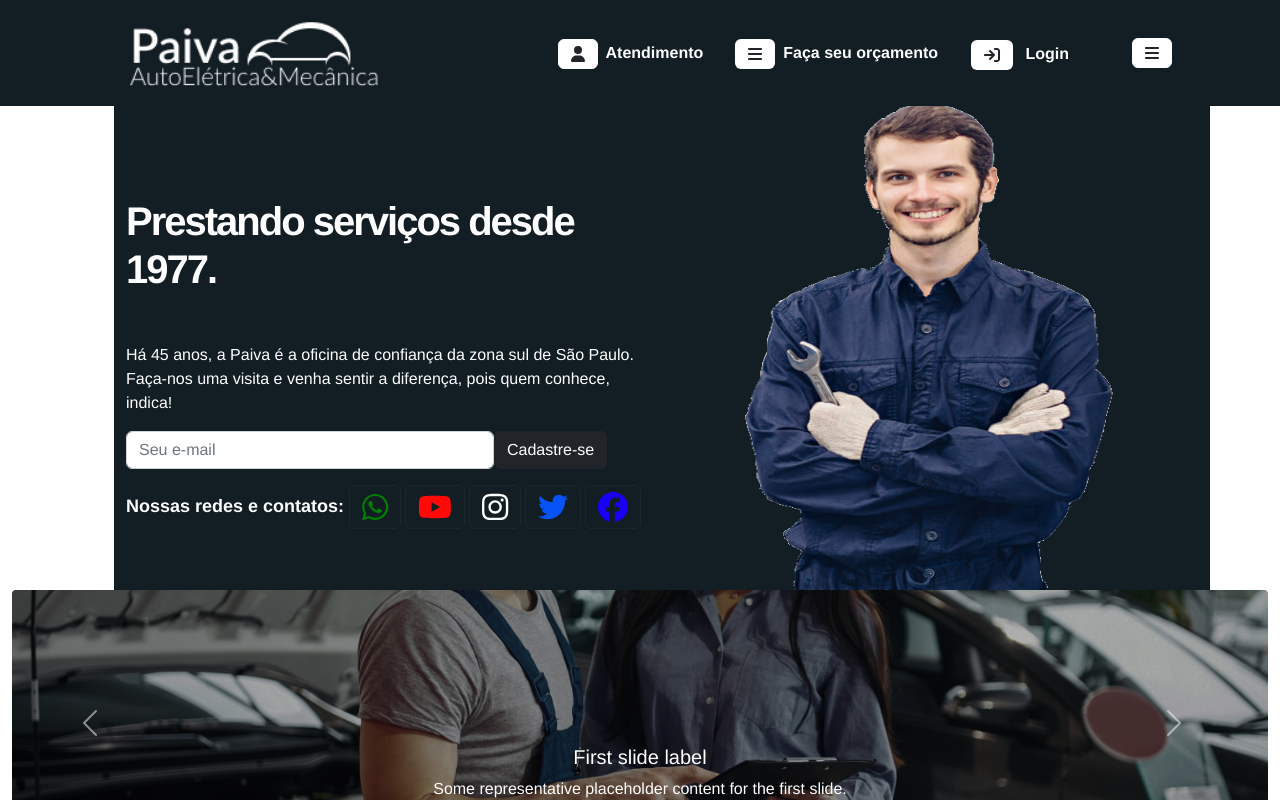
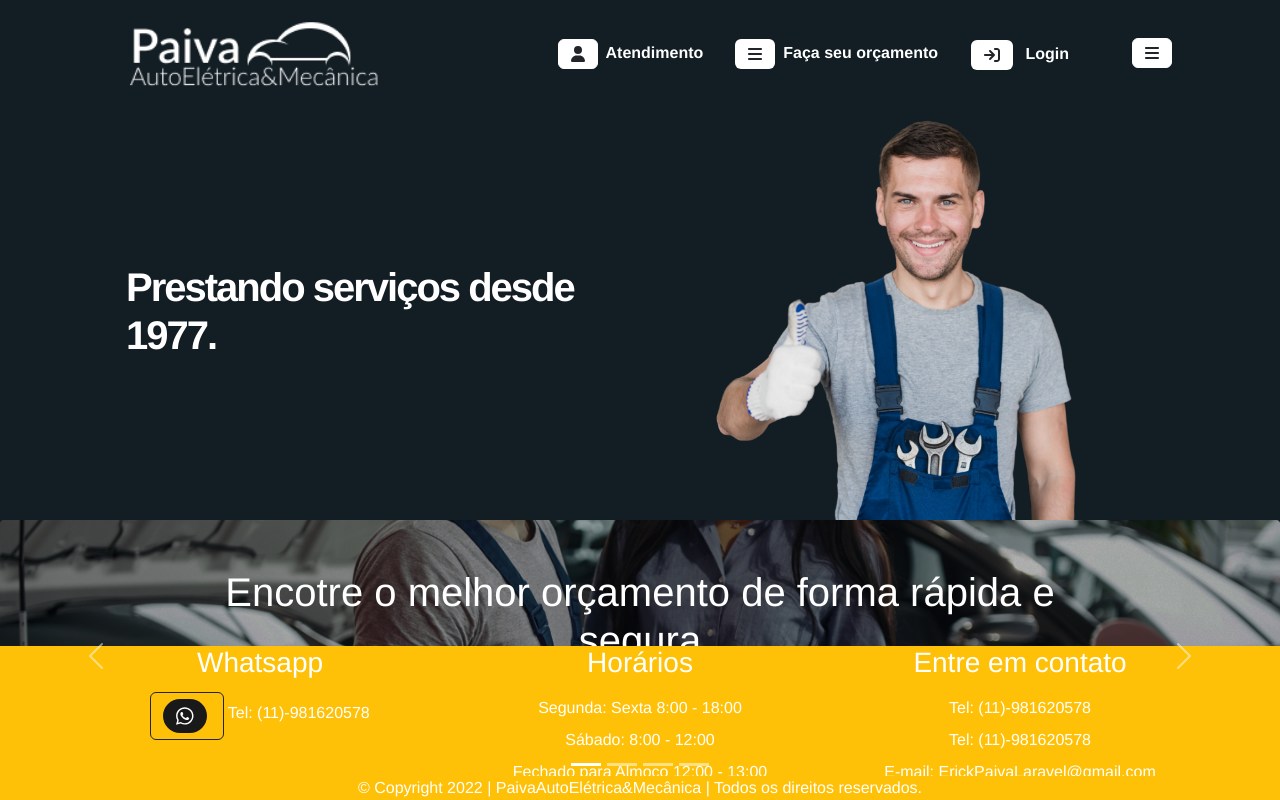
Before and after one commit to Eriklebson/TCC_ETEC_Vue, a Vue app in the folder mecanica_paiva/: page / in a window 1280 px wide. Shown: the top 800 px of the page. Built offline with nearby package versions, Linux system fonts and the light colour scheme.

Commit message:
carousel e banner ok

```diff
--- a/mecanica_paiva/src/App.vue
+++ b/mecanica_paiva/src/App.vue
@@ -1,16 +1,33 @@
 <template>
   <nav>
+    <Nav/>
+    <Footer/>
      <router-view/>
   </nav>
 
 </template>
+
+
+<script>
+  import Nav from './components/Nav.vue'
+  import Footer from './components/Footer.vue'
+
+  export default{
+    components:{
+      Nav,
+      Footer,
+    }
+  }
+</script>
+
+
+
 
 <style>
 #app {
   font-family: Avenir, Helvetica, Arial, sans-serif;
   -webkit-font-smoothing: antialiased;
   -moz-osx-font-smoothing: grayscale;
-  text-align: center;
   color: #2c3e50;
 }
 
--- /dev/null
+++ b/mecanica_paiva/src/components/Carousel.vue
@@ -0,0 +1,133 @@
+<template>
+       <section class="container-fluid section-carousel">
+          <!-- ínicio da seção carousel -->
+          <div>
+            <div
+              id="carouselExampleCaptions"
+              class="carousel slide"
+              data-bs-ride="carousel"
+            >
+              <div class="carousel-indicators"  >
+                <button
+                  type="button"
+                  data-bs-target="#carouselExampleCaptions"
+                  data-bs-slide-to="0"
+                  class="active "
+                  aria-current="true"
+                  aria-label="Slide 1"
+                ></button>
+                <button
+                  type="button"
+                  data-bs-target="#carouselExampleCaptions"
+                  data-bs-slide-to="1"
+                  aria-label="Slide 2"
+                ></button>
+                <button
+                  type="button"
+                  data-bs-target="#carouselExampleCaptions"
+                  data-bs-slide-to="2"
+                  aria-label="Slide 3"
+                ></button>
+                <button
+                  type="button"
+                  data-bs-target="#carouselExampleCaptions"
+                  data-bs-slide-to="2"
+                  aria-label="Slide 3"
+                ></button>
+              </div>
+              <div class="carousel-inner" >
+                <div class="carousel-item active" data-bs-interval="10000" >
+                  <img
+                    src="../assets/carrossel_1.png"
+                    class="d-block w-100"
+                    alt="..."
+                  />
+                  <div class="carousel-caption d-none d-md-block">
+                    <h1 class="pb-5">Encotre o melhor orçamento de forma rápida e segura</h1>
+                    <h5>
+                      Selecione o serviço
+                    </h5>
+                  </div>
+                </div>
+                <div class="carousel-item" data-bs-interval="10000" >
+                  <img
+                    src="../assets/carrossel_2.png"
+                    class="d-block w-100"
+                    alt="..."
+                  />
+                  <div class="carousel-caption d-none d-md-block">
+                    <h5>Second slide label</h5>
+                    <p>
+                      Some representative placeholder content for the second
+                      slide.
+                    </p>
+                  </div>
+                </div>
+                <div class="carousel-item" data-bs-interval="10000" >
+                  <img
+                    src="../assets/carrossel_3.png"
+                    class="d-block w-100"
+                    alt="..."
+                  />
+                  <div class="carousel-caption d-none d-md-block">
+                    <h5>Third slide label</h5>
+                    <p>
+                      Some representative placeholder content for the third
+                      slide.
+                    </p>
+                  </div>
+                </div>
+                <div class="carousel-item" data-bs-interval="10000" >
+                  <img
+                    src="../assets/carrossel_3.png"
+                    class="d-block w-100"
+                    alt="..."
+                  />
+                  <div class="carousel-caption d-none d-md-block">
+                    <h5>Third slide label</h5>
+                    <p>
+                      Some representative placeholder content for the third
+                      slide.
+                    </p>
+                  </div>
+                </div>
+              </div>
+              <button
+                class="carousel-control-prev"
+                type="button"
+                data-bs-target="#carouselExampleCaptions"
+                data-bs-slide="prev"
+              >
+                <span
+                  class="carousel-control-prev-icon"
+                  aria-hidden="true"
+                ></span>
+                <span class="visually-hidden">Previous</span>
+              </button>
+              <button
+                class="carousel-control-next"
+                type="button"
+                data-bs-target="#carouselExampleCaptions"
+                data-bs-slide="next"
+              >
+                <span
+                  class="carousel-control-next-icon"
+                  aria-hidden="true"
+                ></span>
+                <span class="visually-hidden">Next</span>
+              </button>
+            </div>
+          </div>
+          <!--Fim do Container -->
+        </section>
+</template>
+
+<script>
+    export default{
+        name: 'Carousel'
+    }
+</script>
+
+<style scoped>
+
+</style>
--- a/mecanica_paiva/src/components/Footer.vue
+++ b/mecanica_paiva/src/components/Footer.vue
@@ -1,8 +1,9 @@
 <template>
   <!--Ínicio rodapé-->
-  <footer class="caixa bg-warning"> <!--Ínicio rodapé-->
+  <footer class="caixa bg-warning">
+    <!--Ínicio rodapé-->
     <div class="container mb-3 text-white">
-    <div class="row  text-center">
+      <div class="row text-center">
         <div class="col-md-4">
           <h3>Whatsapp</h3>
           <a href="" class="btn btn-outline-dark me-1 mt-1">
@@ -14,7 +15,7 @@
         <div class="col-md-4">
           <ul class="navbar-nav">
             <h3>Horários</h3>
-          <li class="mt-2">Segunda:  Sexta 8:00 - 18:00</li>
+            <li class="mt-2">Segunda: Sexta 8:00 - 18:00</li>
             <li class="mt-2">Sábado: 8:00 - 12:00</li>
             <li class="mt-2">Fechado para Almoço 12:00 - 13:00</li>
           </ul>
@@ -32,11 +33,14 @@
       </div>
     </div>
 
-  <footer class="text-center text-white bg-warning"> <!--Ínicio Copyright-->
+    <footer class="text-center text-white bg-warning">
+      <!--Ínicio Copyright-->
       <!--para apararecer o símbolo de copyright use o &copy;-->
-  &copy; Copyright 2022 | PaivaAutoElétrica&Mecânica | Todos os direitos reservados.
+      &copy; Copyright 2022 | PaivaAutoElétrica&Mecânica | Todos os direitos
+      reservados.
     </footer>
-</footer> <!--Fim rodapé-->
+  </footer>
+  <!--Fim rodapé-->
   <!--Fim rodapé-->
 </template>
 
@@ -48,36 +52,40 @@ export default {
 
 
 <style scoped>
-
-.whatsapp{
+.whatsapp {
   color: white;
   background: #1a1919;
   border-radius: 60px;
   font-size: 20px;
 }
 
-
+footer {
+  position: fixed;
+  bottom: 0px;
+  width: 100%;
+  text-align: center;
+}
 
 /*Small devices (landscape phones, 576px and up)*/
-@media (min-width: 576px) {  }
+@media (min-width: 576px) {
+}
 
 /*Medium devices (tablets, 768px and up)*/
 @media (min-width: 768px) {
-    nav{
+  nav {
     padding: 15px 0px;
   }
-
-
 }
 
 /* Large devices (desktops, 992px and up)*/
-@media (min-width: 992px) {  }
+@media (min-width: 992px) {
+}
 
 /* X-Large devices (large desktops, 1200px and up)*/
-@media (min-width: 1200px) {  }
+@media (min-width: 1200px) {
+}
 
 /* XX-Large devices (larger desktops, 1400px and up)*/
-@media (min-width: 1400px) {  }
-
-
+@media (min-width: 1400px) {
+}
 </style>
--- a/mecanica_paiva/src/views/HomeView.vue
+++ b/mecanica_paiva/src/views/HomeView.vue
@@ -8,149 +8,19 @@
             <div class="col-md-6 d-flex">
               <div class="align-self-center text-dark">
                 <h1 class="text-start">Prestando serviços desde 1977.</h1>
-                <p class="text-start">
-                  Há 45 anos, a Paiva é a oficina de confiança da zona sul de
-                  São Paulo. Faça-nos uma visita e venha sentir a diferença,
-                  pois quem conhece, indica!
-                </p>
-
-                <form class="row g-3">
-                  <div class="col-auto">
-                    <input
-                      type="password"
-                      class="form-control"
-                      id="inputPassword2"
-                      placeholder="Seu e-mail"
-                    />
-                  </div>
-
-                  <div class="col-auto">
-                    <button type="submit" class="btn btn-dark mb-3">
-                      Cadastre-se
-                    </button>
-                  </div>
-                </form>
-                <p class="text-start redes">
-                  Nossas redes e contatos:
-                  <fa
-                    class="me-1 whatsapp btn border border-dark"
-                    :icon="['fab', 'whatsapp']"
-                  />
-                  <fa
-                    class="me-1 youtube btn border border-dark"
-                    :icon="['fab', 'youtube']"
-                  />
-                  <fa
-                    class="me-1 instagram btn border border-dark"
-                    :icon="['fab', 'instagram']"
-                  />
-                  <fa
-                    class="me-1 twitter btn border border-dark"
-                    :icon="['fab', 'twitter']"
-                  />
-                  <fa
-                    class="me-1 facebook btn border border-dark"
-                    :icon="['fab', 'facebook']"
-                  />
-                </p>
               </div>
             </div>
-            <div class="col-md-6 d-none d-md-block">
-              <img src="../assets/mecanico_padrao33.png" alt="" />
+            <div class="col-md-6 d-none d-md-block mt-5">
+              <img src="../../public/imagem/navbar/mecanico.png" style="height:400px; " alt="" />
             </div>
           </div>
         </div>
 
-        <section class="container-fluid section-carousel">
-          <!-- ínicio da seção serviços -->
-          <div>
-            <div
-              id="carouselExampleCaptions"
-              class="carousel slide"
-              data-bs-ride="false"
-            >
-              <div class="carousel-indicators">
-                <button
-                  type="button"
-                  data-bs-target="#carouselExampleCaptions"
-                  data-bs-slide-to="0"
-                  class="active"
-                  aria-current="true"
-                  aria-label="Slide 1"
-                ></button>
-                <button
-                  type="button"
-                  data-bs-target="#carouselExampleCaptions"
-                  data-bs-slide-to="1"
-                  aria-label="Slide 2"
-                ></button>
-                <button
-                  type="button"
-                  data-bs-target="#carouselExampleCaptions"
-                  data-bs-slide-to="2"
-                  aria-label="Slide 3"
-                ></button>
-              </div>
-              <div class="carousel-inner">
-                <div class="carousel-item active">
-                  <img src="../assets/carrossel_1.png" class="d-block w-100" alt="..." />
-                  <div class="carousel-caption d-none d-md-block">
-                    <h5>First slide label</h5>
-                    <p>
-                      Some representative placeholder content for the first
-                      slide.
-                    </p>
-                  </div>
-                </div>
-                <div class="carousel-item">
-                  <img src="../assets/carrossel_2.png" class="d-block w-100" alt="..." />
-                  <div class="carousel-caption d-none d-md-block">
-                    <h5>Second slide label</h5>
-                    <p>
-                      Some representative placeholder content for the second
-                      slide.
-                    </p>
-                  </div>
-                </div>
-                <div class="carousel-item">
-                  <img src="../assets/carrossel_3.png" class="d-block w-100" alt="..." />
-                  <div class="carousel-caption d-none d-md-block">
-                    <h5>Third slide label</h5>
-                    <p>
-                      Some representative placeholder content for the third
-                      slide.
-                    </p>
-                  </div>
-                </div>
-              </div>
-              <button
-                class="carousel-control-prev"
-                type="button"
-                data-bs-target="#carouselExampleCaptions"
-                data-bs-slide="prev"
-              >
-                <span
-                  class="carousel-control-prev-icon"
-                  aria-hidden="true"
-                ></span>
-                <span class="visually-hidden">Previous</span>
-              </button>
-              <button
-                class="carousel-control-next"
-                type="button"
-                data-bs-target="#carouselExampleCaptions"
-                data-bs-slide="next"
-              >
-                <span
-                  class="carousel-control-next-icon"
-                  aria-hidden="true"
-                ></span>
-                <span class="visually-hidden">Next</span>
-              </button>
-            </div>
-          </div>
-          <!--Fim do Container -->
-        </section>
+      </section>
+
+        <Carousel/>
+
+
         <!-- Fim dos serviços -->
         <section class="caixa fundo">
           <!-- Ínicio da seção Agenda -->
@@ -282,7 +152,7 @@
           <!--Fim do coitaner-->
         </section>
         <!--Fim do Mapa da Oficina -->
-      </section>
+
     </main>
     <Footer />
   </div>
@@ -292,12 +162,14 @@
 // @ is an alias to /src
 import Nav from "@/components/Nav.vue";
 import Footer from "@/components/Footer.vue";
+import Carousel from "@/components/Carousel.vue";
 
 export default {
   name: "HomeView",
   components: {
     Nav,
     Footer,
+    Carousel,
   },
 };
 </script>
@@ -308,15 +180,19 @@ export default {
   margin-top: 4.5em;
 }
 
- .section-carousel{
+section{
+  background: #121d24;
+}
+
+.section-carousel {
+  margin: 0px;
+  padding: 0px;
   margin-bottom: 30px;
- }
+}
 
- #principal{
-    background: #121d24;
- }
-
-
+#principal {
+  background: #121d24;
+}
 
 div h1 {
   margin-top: 2em;
```
Lines whose indentation alone changed are shown as unchanged.
